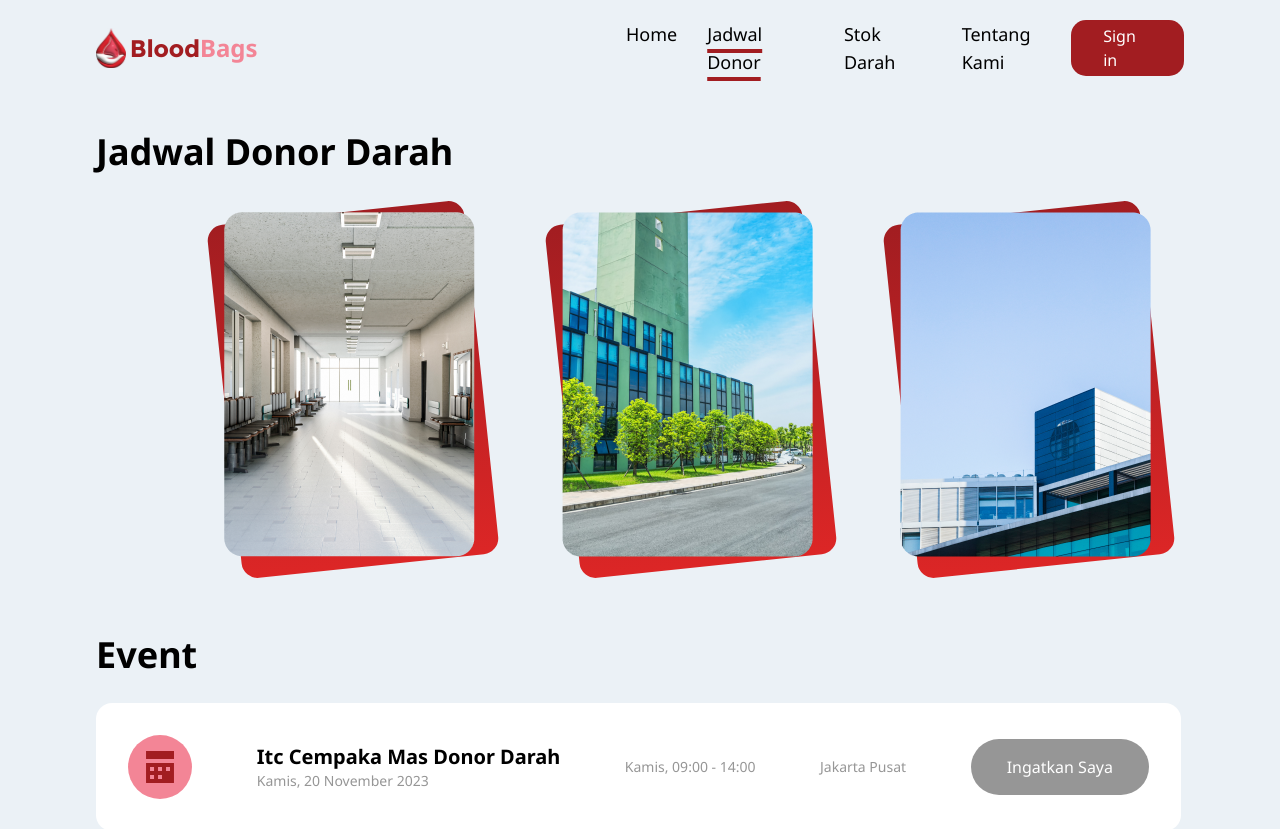
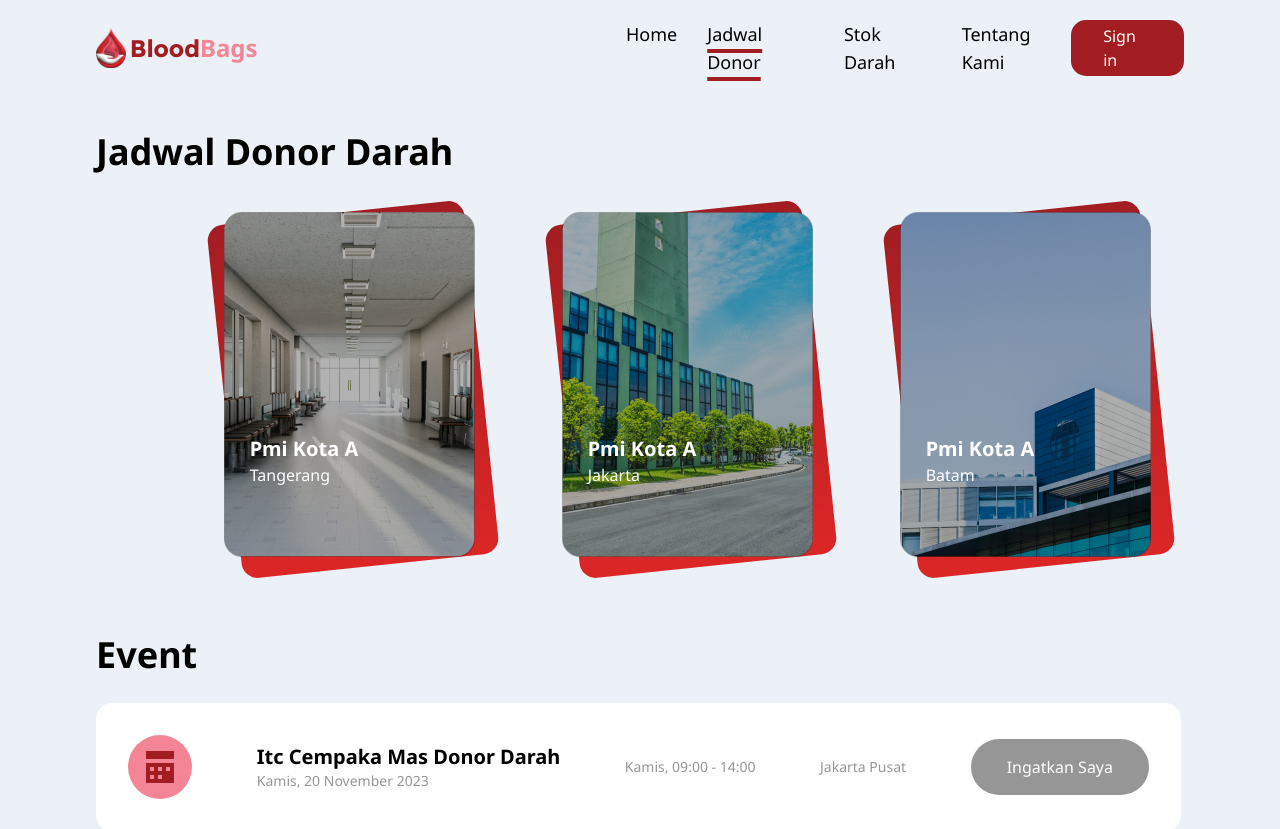
Before and after one commit to Nkas2/MASSIVE-PROJECT, a React (Vite) app in the folder client/: page /jadwalDonor in a window 1280 px wide. Shown: the top 829 px of the page. Built offline with nearby package versions, Linux system fonts and the light colour scheme.

Commit message:
update jadwal donor

```diff
--- a/client/src/components/item/CityCard.jsx
+++ b/client/src/components/item/CityCard.jsx
@@ -7,7 +7,14 @@ export const CityCard = () => {
           {/* background */}
           <div className="absolute rounded-2xl bg-gradient-to-b from-primary to-red-600 h-full w-full -rotate-6 group-hover:-rotate-12 transition-transform ease-in-out duration-300"></div>
           {/* img */}
-          <img src="./assets/kota 1.png" alt="" className="transform " />
+          <img src="./assets/kota 1.png" alt="" className="transform" />
+          <div className="absolute top-0 left-0 w-[251px] h-[345px] rounded-[18px] bg-black opacity-30"></div>
+
+          {/* place & city */}
+          <div className="absolute bottom-20 left-20 transform -translate-x-1/2 text-white ">
+            <h1 className="text-xl font-bold">Pmi Kota A</h1>
+            <p className="text-base">Tangerang</p>
+          </div>
         </div>
 
         {/* card 2 */}
@@ -15,7 +22,14 @@ export const CityCard = () => {
           {/* background */}
           <div className="absolute rounded-2xl bg-gradient-to-b from-primary to-red-600 h-full w-full -rotate-6 group-hover:-rotate-12 transition-transform ease-in-out duration-300"></div>
           {/* img */}
-          <img src="./assets/kota 2.png" alt="" className="transform " />
+          <img src="./assets/kota 2.png" alt="" className="transform" />
+          <div className="absolute top-0 left-0 w-[251px] h-[345px] rounded-[18px] bg-black opacity-30"></div>
+
+          {/* place & city */}
+          <div className="absolute bottom-20 left-20 transform -translate-x-1/2 text-white ">
+            <h1 className="text-xl font-bold">Pmi Kota A</h1>
+            <p className="text-base">Jakarta</p>
+          </div>
         </div>
 
         {/* card 3 */}
@@ -24,6 +38,13 @@ export const CityCard = () => {
           <div className="absolute rounded-2xl bg-gradient-to-b from-primary to-red-600 h-full w-full -rotate-6 group-hover:-rotate-12 transition-transform ease-in-out duration-300"></div>
           {/* img */}
           <img src="./assets/kota 3.png" alt="" className="transform " />
+          <div className="absolute top-0 left-0 w-[251px] h-[345px] rounded-[18px] bg-black opacity-30"></div>
+
+          {/* place & city */}
+          <div className="absolute bottom-20 left-20 transform -translate-x-1/2 text-white ">
+            <h1 className="text-xl font-bold">Pmi Kota A</h1>
+            <p className="text-base">Batam</p>
+          </div>
         </div>
       </div>
     </>
```
Also changed, not shown: client/src/page/StokDarah/StokDarah.jsx (added).
